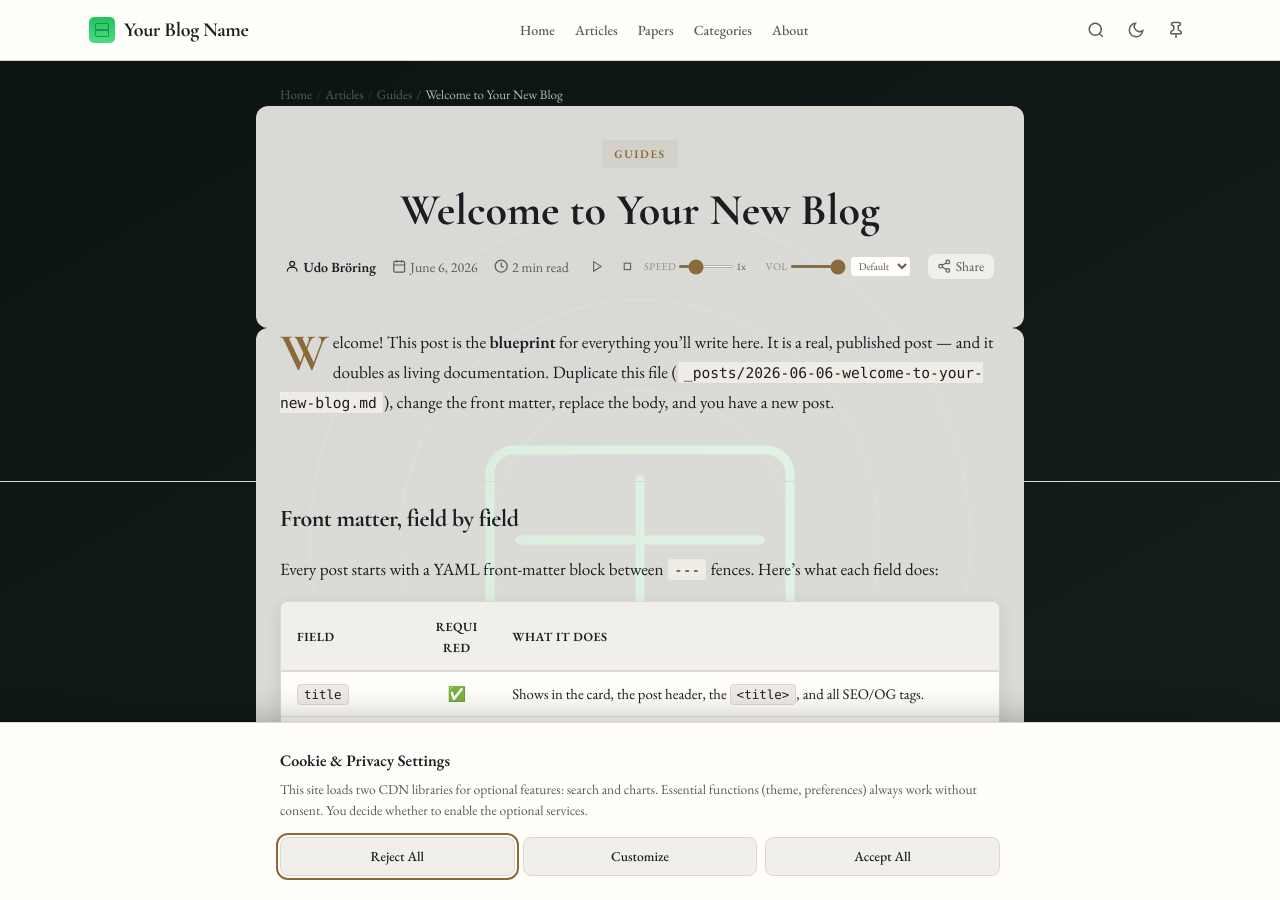
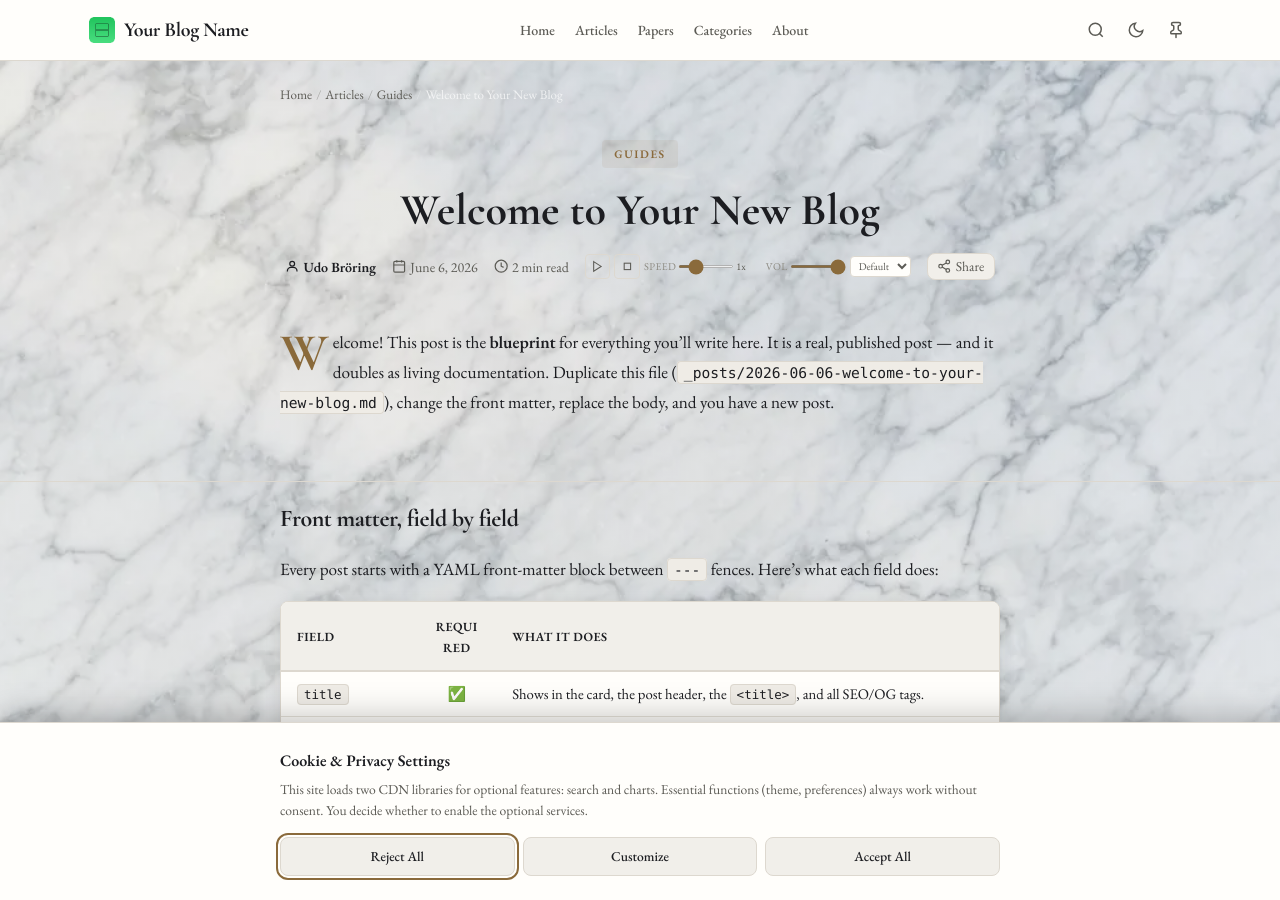
Before and after one commit to Ranzlappen/UdoBroering, a Jekyll site: the page built from _posts/2026-06-06-welcome-to-your-new-blog.md, in a window 1280 px wide and 900 px high. Built offline with Jekyll 4.4.1, drawn with Linux system fonts in a browser that asks for light colours.

Commit message:
Remove duplicate backdrop image from blog post
Removed duplicate backdrop image entry.

```diff
--- a/_posts/2026-06-06-welcome-to-your-new-blog.md
+++ b/_posts/2026-06-06-welcome-to-your-new-blog.md
@@ -6,7 +6,6 @@
 category: "Guides"
 tags: [getting-started, jekyll, template]
 image: /assets/images/welcome/welcome-hero.svg
-backdrop: /assets/images/welcome/welcome-hero.svg
 status: published
 series: "getting-started"
 series_order: 1
```
